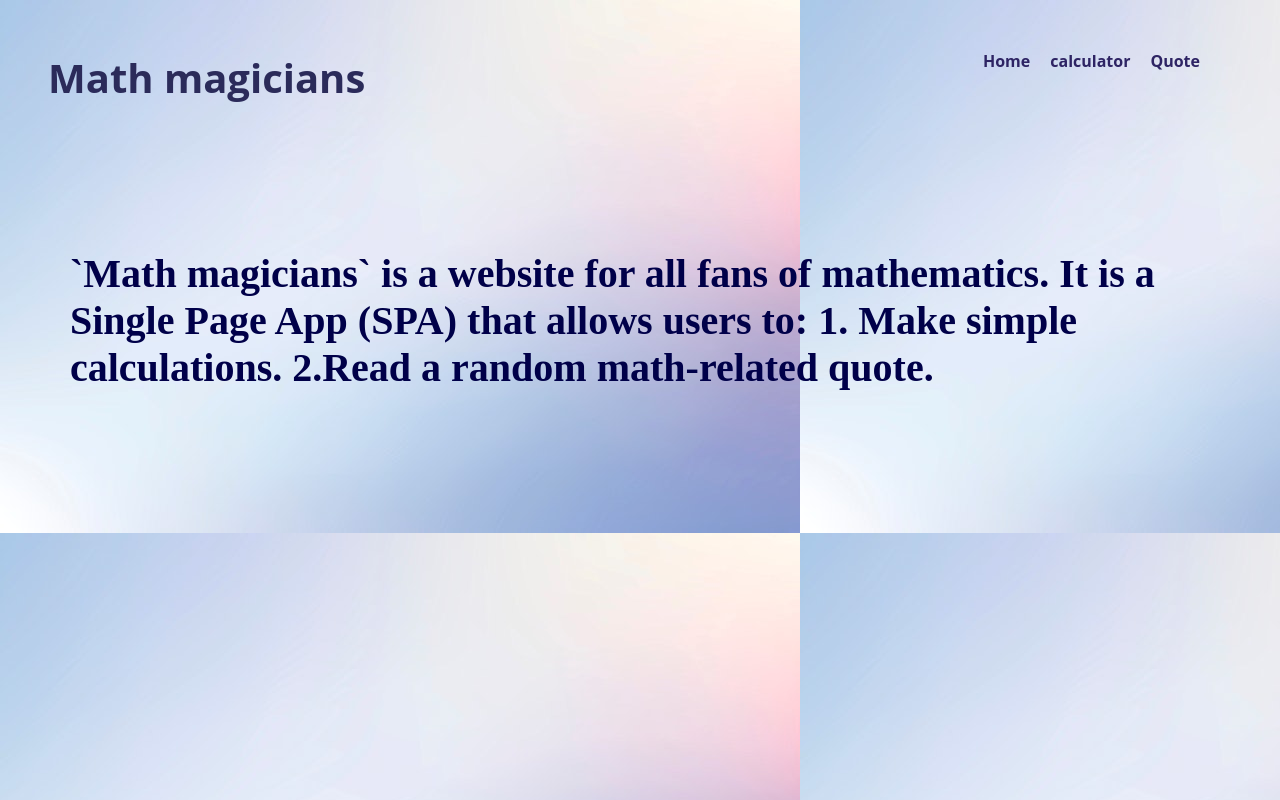
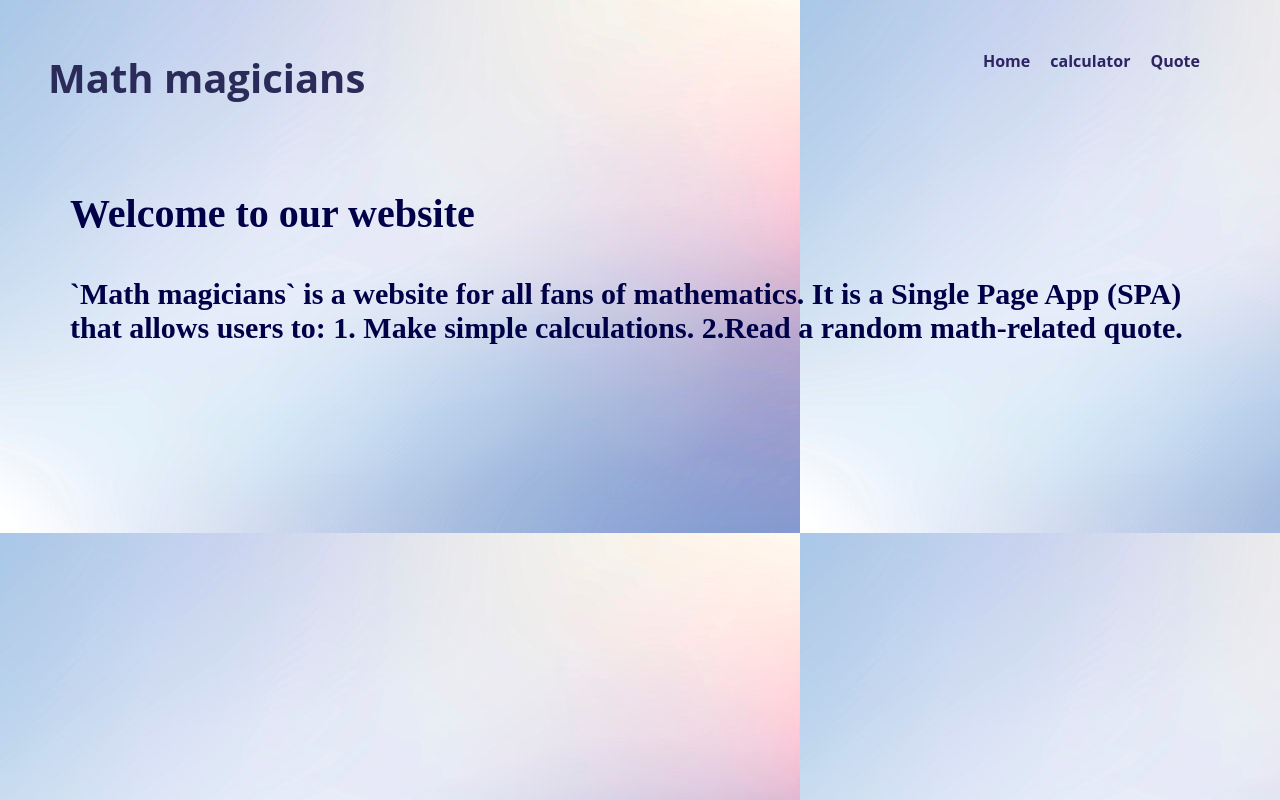
Before and after one commit to Cluab/Math-magicians, a React (Create React App) app: page / in a window 1280 px wide. Built offline with nearby package versions, Linux system fonts and the light colour scheme.

Commit message:
add tittle for home page

```diff
--- a/src/components/calculator-page/calc-page.css
+++ b/src/components/calculator-page/calc-page.css
@@ -11,7 +11,7 @@
   justify-content: center;
   padding-left: 20px;
   font-size: 40px;
-  color: rgb(231, 107, 24);
+  color: rgb(148, 139, 131);
   padding-top: 30px;
   width: 500px;
 }
--- a/src/components/home-page/home.css
+++ b/src/components/home-page/home.css
@@ -1,14 +1,27 @@
 .homeContainer {
-  height: 50vh;
+  height: 60vh;
+  display: flex;
+  flex-direction: column;
+
+  /* justify-items: center;
+  justify-content: center;
+  align-items: center; */
+  padding: 50px;
+}
+
+.homeContainer h2 {
+  font-size: 40px;
+  padding: 20px;
+  color: rgb(0, 0, 73);
+  text-align: left;
+}
+
+.introduction {
   display: flex;
   justify-items: center;
   justify-content: center;
   align-items: center;
-  padding: 50px;
-}
-
-.introduction {
-  font-size: 40px;
+  font-size: 30px;
   padding: 20px;
   color: rgb(0, 0, 73);
 }
--- a/src/components/home-page/home.jsx
+++ b/src/components/home-page/home.jsx
@@ -4,12 +4,13 @@ import './home.css';
 const HomePage = () => (
   <>
     <div className="homeContainer">
-      <h2 className="introduction">
+      <h2>Welcome to our website</h2>
+      <h3 className="introduction">
         `Math magicians` is a website for all fans of mathematics.
         It is a Single Page App (SPA) that allows users to:
         1. Make simple calculations.
         2.Read a random math-related quote.
-      </h2>
+      </h3>
     </div>
   </>
 );
```
